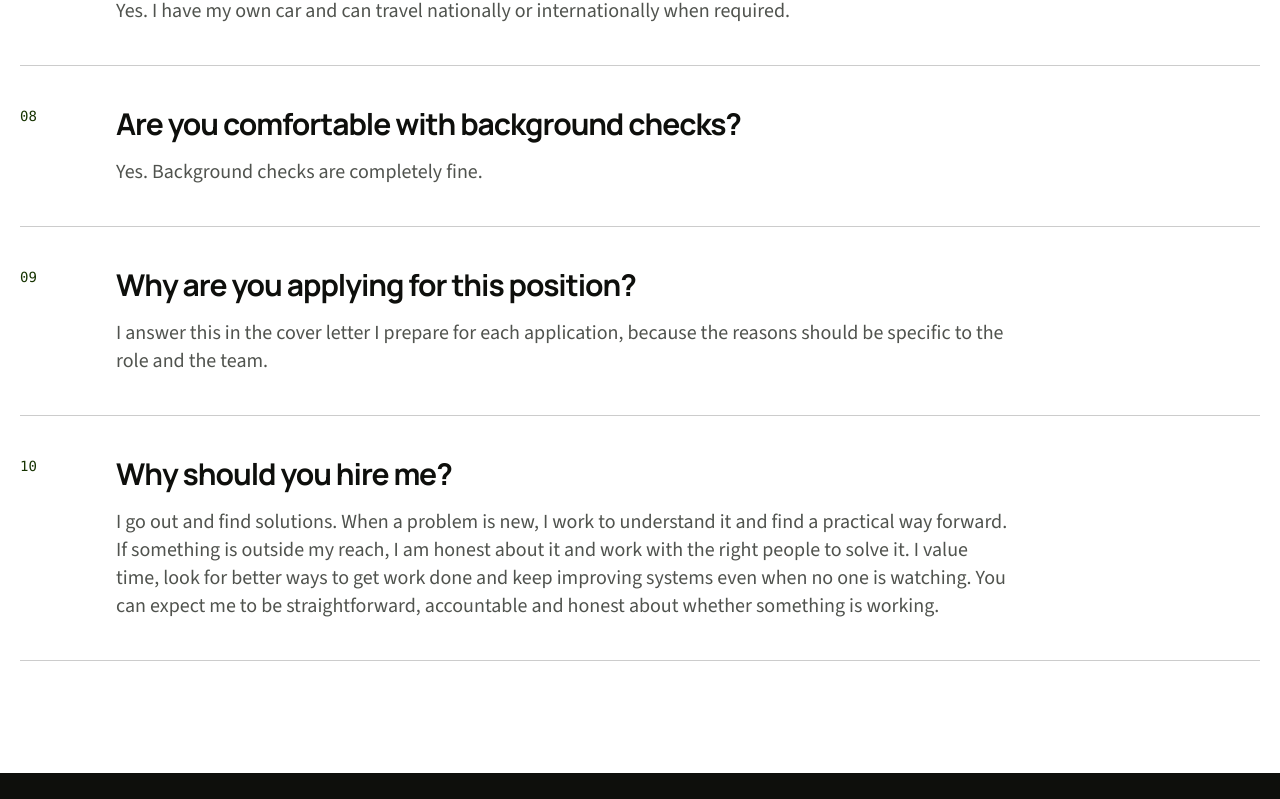
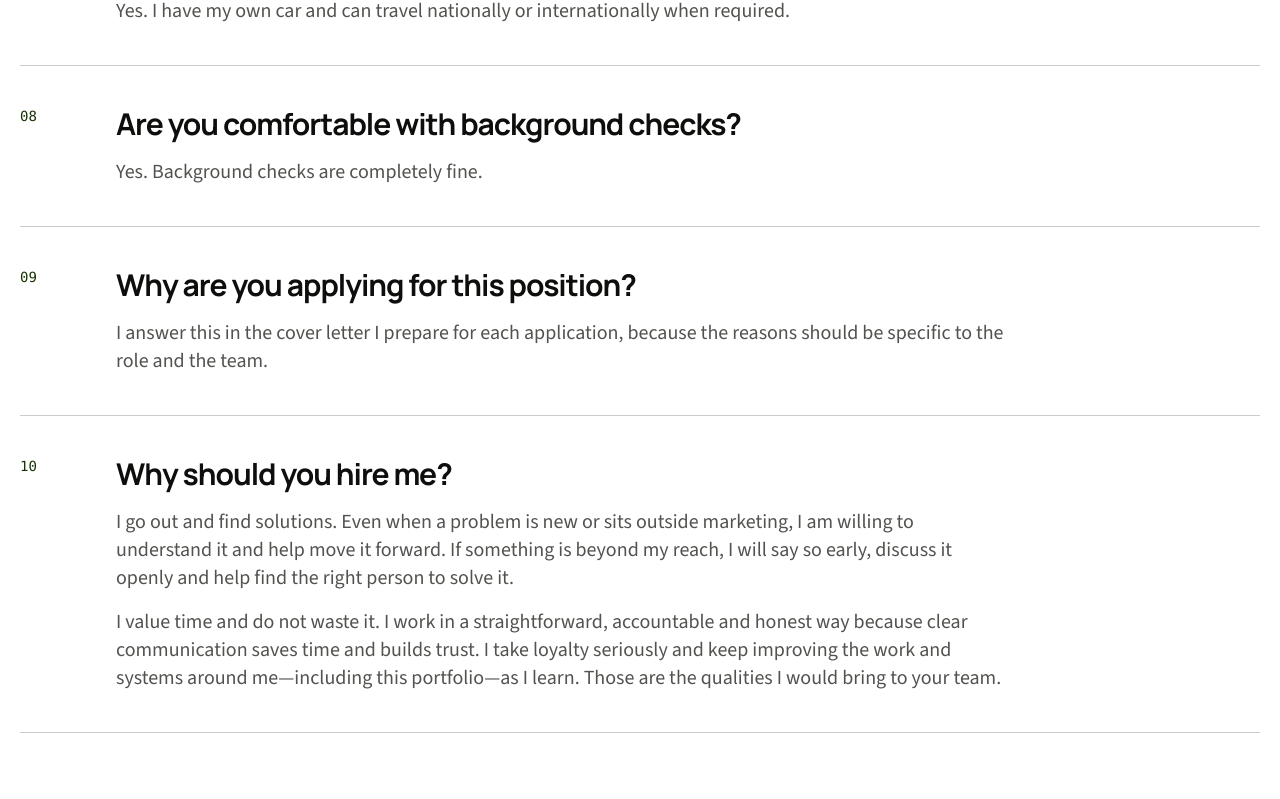
Before and after one commit to taranveerultra-bot/Tara-cv, a Next.js app: page /insights/10-questions-before-we-speak in a window 1280 px wide. Shown: the part 1998-2797 px from the top of the page. Built offline with nearby package versions, Linux system fonts and the light colour scheme.

Commit message:
Strengthen why hire me answer

```diff
--- a/src/app/insights/10-questions-before-we-speak/page.tsx
+++ b/src/app/insights/10-questions-before-we-speak/page.tsx
@@ -50,9 +50,13 @@ export default function RecruiterQuestionsPage() {
                                         <h2 className="text-2xl font-bold leading-tight sm:text-3xl">
                                             {item.question}
                                         </h2>
-                                        <p className="mt-4 text-lg leading-relaxed text-foreground-accent sm:text-xl">
-                                            {item.answer}
-                                        </p>
+                                        <div className="mt-4 space-y-4 text-lg leading-relaxed text-foreground-accent sm:text-xl">
+                                            {(Array.isArray(item.answer) ? item.answer : [item.answer]).map(
+                                                (paragraph) => (
+                                                    <p key={paragraph}>{paragraph}</p>
+                                                ),
+                                            )}
+                                        </div>
                                     </div>
                                 </li>
                             ))}
--- a/src/data/recruiterQuestions.ts
+++ b/src/data/recruiterQuestions.ts
@@ -1,6 +1,6 @@
 export interface RecruiterQuestion {
     question: string;
-    answer: string;
+    answer: string | string[];
 }
 
 export const recruiterQuestions: RecruiterQuestion[] = [
@@ -49,7 +49,9 @@ export const recruiterQuestions: RecruiterQuestion[] = [
     },
     {
         question: "Why should you hire me?",
-        answer:
-            "I go out and find solutions. When a problem is new, I work to understand it and find a practical way forward. If something is outside my reach, I am honest about it and work with the right people to solve it. I value time, look for better ways to get work done and keep improving systems even when no one is watching. You can expect me to be straightforward, accountable and honest about whether something is working.",
+        answer: [
+            "I go out and find solutions. Even when a problem is new or sits outside marketing, I am willing to understand it and help move it forward. If something is beyond my reach, I will say so early, discuss it openly and help find the right person to solve it.",
+            "I value time and do not waste it. I work in a straightforward, accountable and honest way because clear communication saves time and builds trust. I take loyalty seriously and keep improving the work and systems around me—including this portfolio—as I learn. Those are the qualities I would bring to your team.",
+        ],
     },
 ];
```
